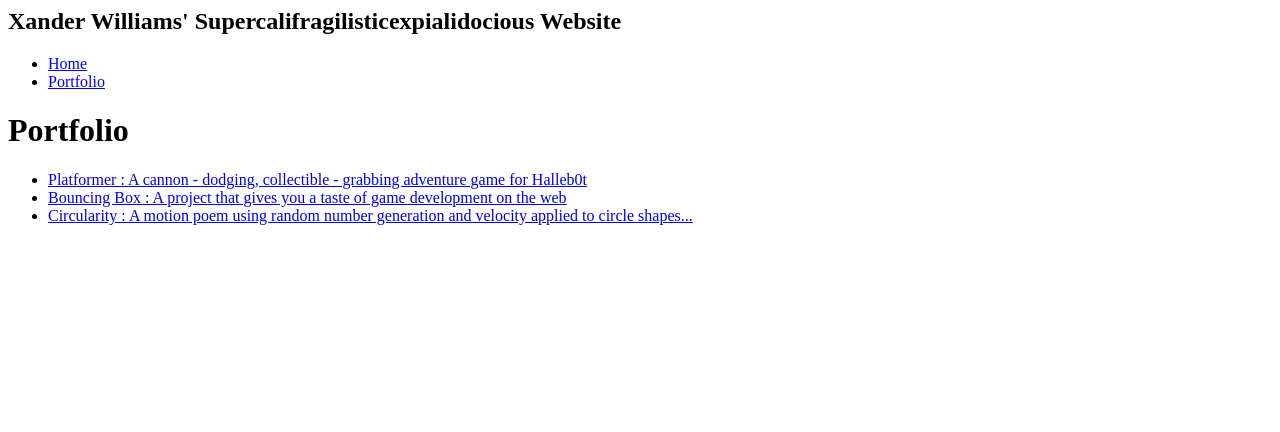
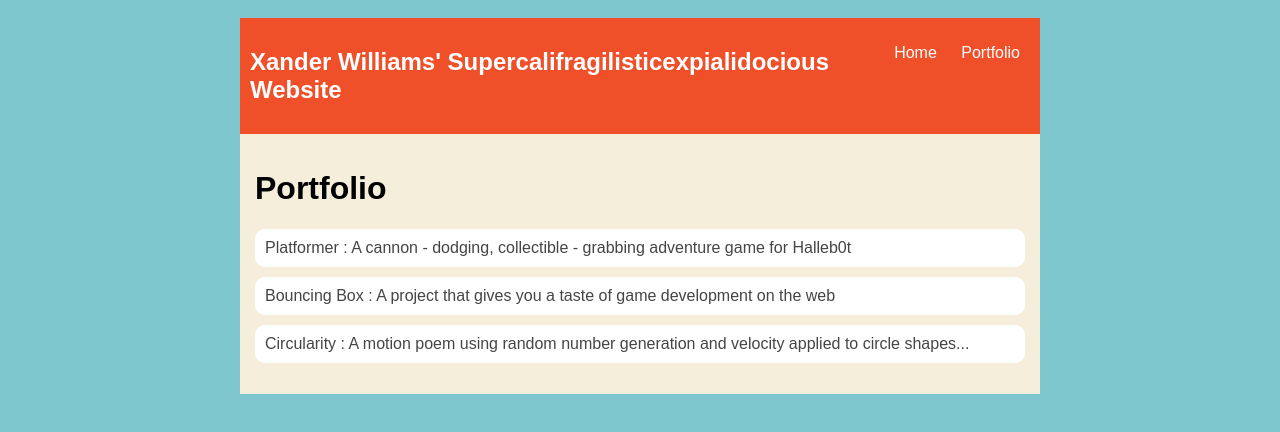
Before and after one commit to XanderWilliams/XanderWilliams.github.io, a plain HTML site: page portfolio.html in a window 1280 px wide. Drawn offline with Linux system fonts and the light colour scheme.

Commit message:
add portfolio.html file

```diff
--- a/portfolio.html
+++ b/portfolio.html
@@ -4,11 +4,85 @@
             Xander Williams' Supercalifragilisticexpialidocious Website
         </title>
 
-        <style>
+        <style type="text/css">
+            body {
+                background: rgb(125, 198, 205);
+                color: rgb(45, 45, 45);
+                padding: 10px;
+                font-family: arial;
+            }
+            header {
+                font-size: 1.5em;
+                font-weight: bold;
+            }
 
-        }
+            #all-contents {
+                max-width: 800px;
+                margin: auto;
+            }
+
+            /* navigation menu */
+            nav {
+                background: rgb(239, 80, 41);
+                margin: 0 auto;
+                display: flex;
+                padding: 10px;
+            }
+            h1 {
+                display: flex;
+                align-items: center;
+                color: rgb(255, 255, 255);
+                flex: 1;
+            }
+            #nav-ul {
+                list-style-image: none;
+            }
+            .nav-li {
+                display: inline-block;
+                padding: 0 10px;
+            }
+            .nav-a {
+                text-decoration: none;
+                color: #fff;
+            }
+
+            /* main container area beneath menu */
+            main {
+                background: rgb(245, 238, 219);
+                display: flex;
+            }
+            .content {
+                flex: 1;
+                padding: 15px;
+            }
+                        /* portfolio styles */
+                        .content h1 {
+                color: black;
+            }
+
+            #portfolio {
+                list-style-type: none;
+                padding-left: 0;
+            }
+
+            #portfolio li {
+                background: #fff;
+                padding: 10px;
+                border-radius: 10px;
+                margin-bottom: 10px;
+            }
+
+            #portfolio li:hover {
+                background: #eee;
+            }
+
+            #portfolio a {
+                text-decoration: none;
+                color: #454545;
+            }
 
         </style>
+
 
 
     </head>
```
